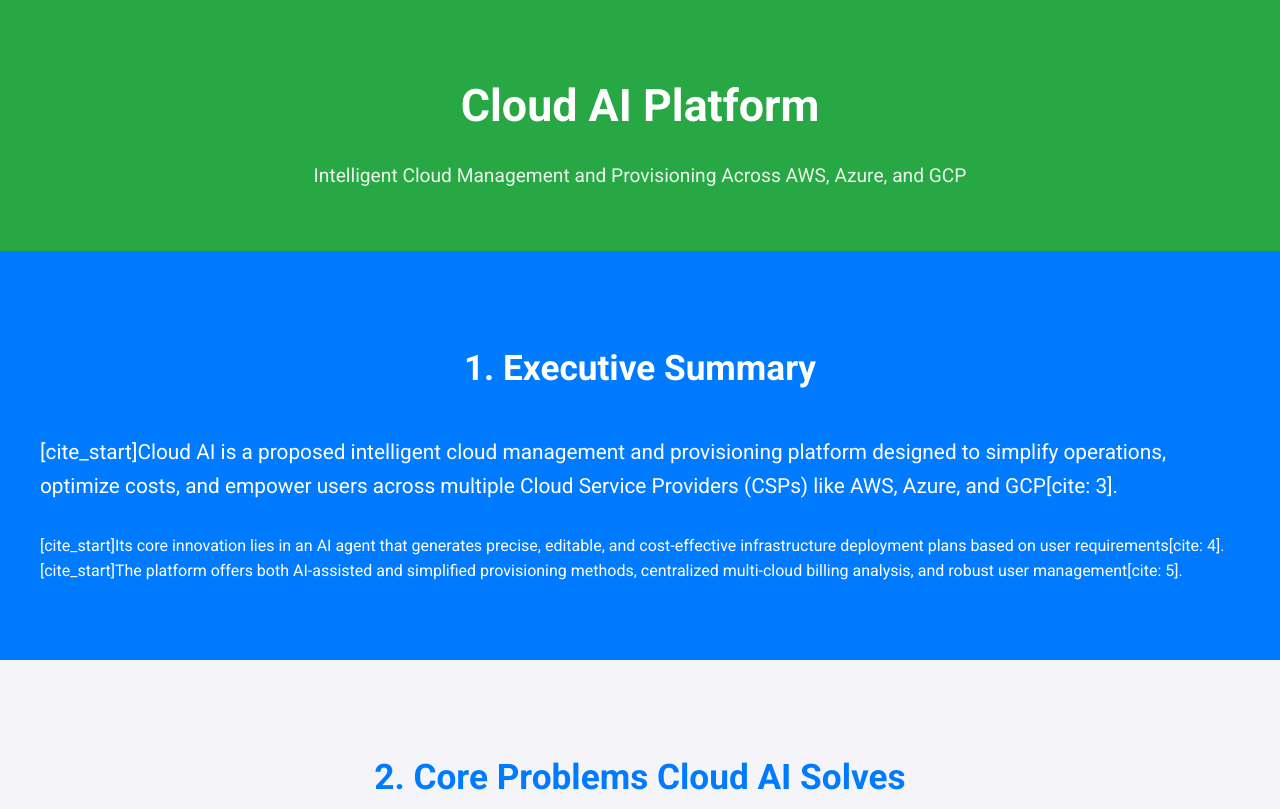
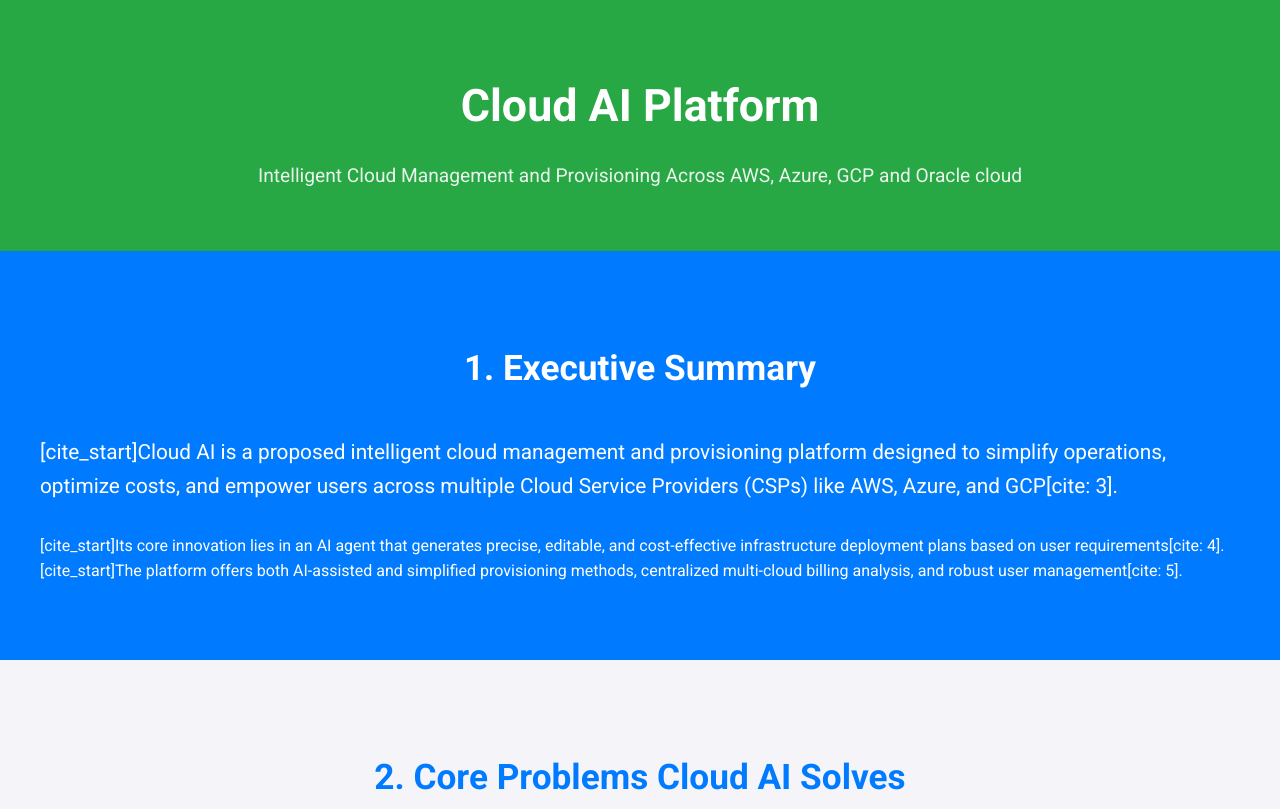
Before and after one commit to MedudhulaRohithKumar/CICD, a plain HTML site: page index.html in a window 1280 px wide. Shown: the top 809 px of the page. Drawn offline with Linux system fonts and the light colour scheme.

Commit message:
Update description to include Oracle cloud

```diff
--- a/index.html
+++ b/index.html
@@ -11,7 +11,7 @@
     <header>
         <div class="container">
             <h1>Cloud AI Platform</h1>
-            <p>Intelligent Cloud Management and Provisioning Across AWS, Azure, and GCP</p>
+            <p>Intelligent Cloud Management and Provisioning Across AWS, Azure, GCP and Oracle cloud</p>
         </div>
     </header>
 
```
